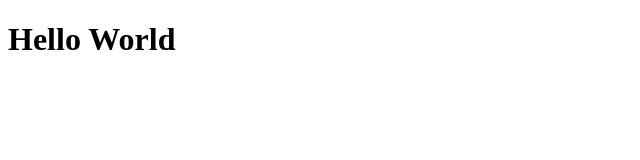
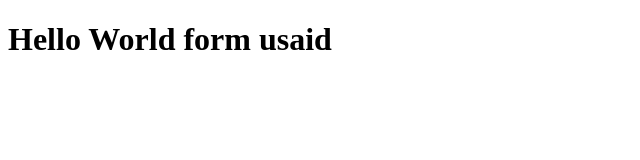
Before and after one commit to Usaid-Asif/GitActionsPrectice, a plain HTML site: page index.html in a window 1280 px wide. Shown: the whole page, without its empty margins (0-640 px from the left). Drawn offline with Linux system fonts and the light colour scheme.

Commit message:
Add from usaid

```diff
--- a/index.html
+++ b/index.html
@@ -6,6 +6,6 @@
     <title>Document</title>
 </head>
 <body>
-    <h1>Hello World </h1>
+    <h1>Hello World form usaid </h1>
 </body>
 </html>
```
